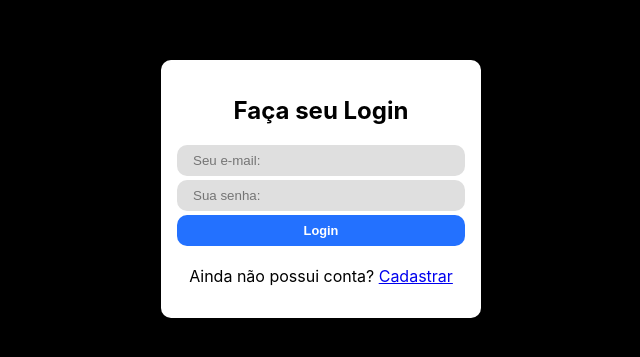
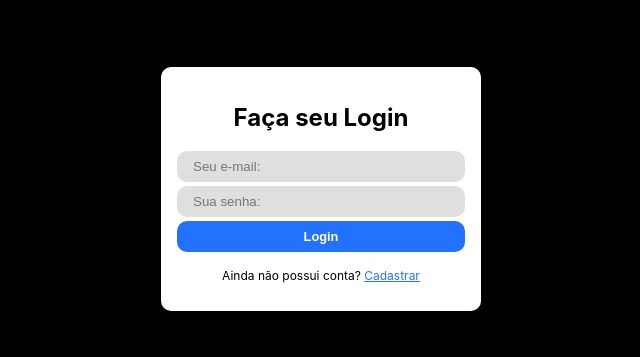
Before and after one commit to DouglasD18/real-time-chat, a Next.js app in the folder client/: page /login in a window 1280 px wide. Shown: the part 211-568 px from the top of the page, without its empty margins (319-959 px from the left). Built offline with nearby package versions, Linux system fonts and the light colour scheme.

Commit message:
Adicionando Link ao Cadastro e estilização.

```diff
--- a/client/pages/cadastro.tsx
+++ b/client/pages/cadastro.tsx
@@ -3,6 +3,7 @@ import styles from "../styles/pages/login.module.css";
 import LoginCard from '../components/loginCard';
 import Input from "../components/input";
 import Button from "../components/button";
+import Link from "next/link";
 
 export default function CadastroPage() {
   return (
@@ -13,6 +14,7 @@ export default function CadastroPage() {
           <Input type="text" placeholder="Seu e-mail:" />
           <Input type="password" placeholder="Sua senha:" />
           <Button>Cadastrar</Button>
+          <p className={ styles.p }>Já possui conta? {" "}<Link href="/login" className={ styles.link }>Login</Link></p>
         </form>
       </LoginCard>
     </div>
--- a/client/pages/login.tsx
+++ b/client/pages/login.tsx
@@ -1,9 +1,9 @@
 import styles from "../styles/pages/login.module.css";
+import Link from "next/link";
 
 import Button from "../components/button";
 import Input from "../components/input";
 import LoginCard from "../components/loginCard";
-import Link from "next/link";
 
 export default function LoginPage() {
   return (
@@ -13,7 +13,7 @@ export default function LoginPage() {
           <Input type="text" placeholder="Seu e-mail:" />
           <Input type="password" placeholder="Sua senha:" />
           <Button>Login</Button>
-          <p style={{ textAlign: "center" }}>Ainda não possui conta? {" "}<Link href="/cadastro">Cadastrar</Link></p>
+          <p className={ styles.p }>Ainda não possui conta? {" "}<Link href="/cadastro" className={ styles.link }>Cadastrar</Link></p>
         </form>
       </LoginCard>
     </div>
--- a/client/styles/pages/login.module.css
+++ b/client/styles/pages/login.module.css
@@ -14,3 +14,16 @@
   flex-direction: column;
   gap: 0.5vh;
 }
+
+.p {
+  text-align: center;
+  font-size: 1.5vh;
+}
+
+.link {
+  color: #2371FF;
+}
+
+.link:hover {
+  text-decoration: none;
+}
```
